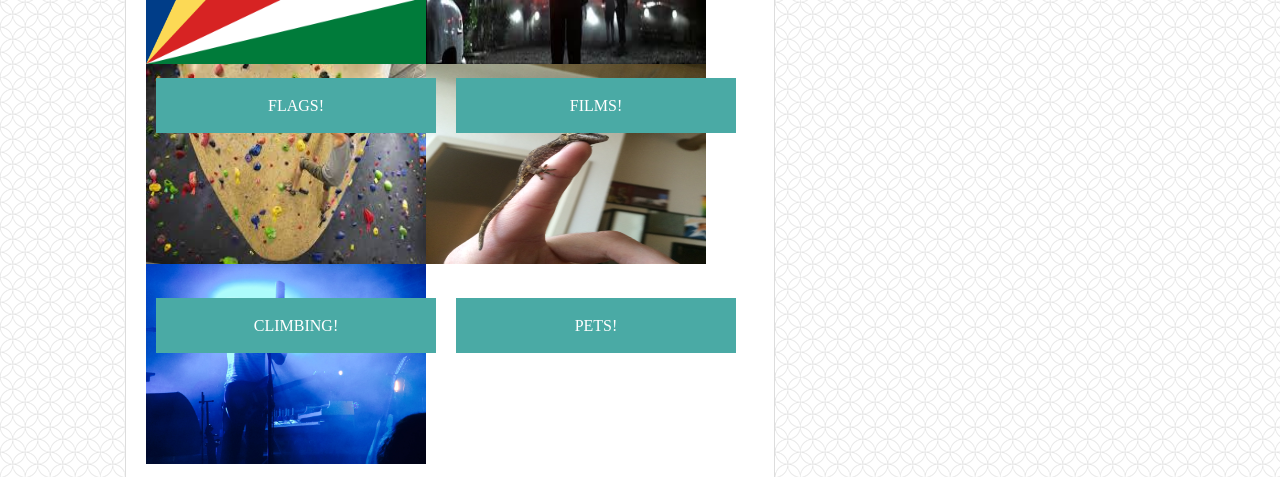
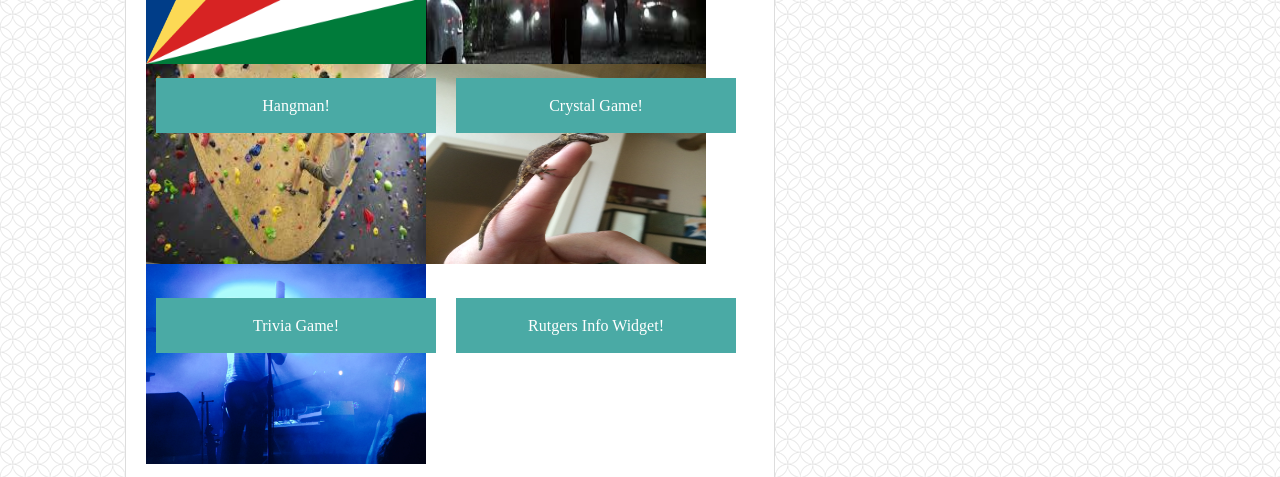
Before and after one commit to RalphWiley/Basic-Portfolio, a plain HTML site: page portfolio.html in a window 1280 px wide. Shown: the part 323-800 px from the top of the page. Drawn offline with Linux system fonts and the light colour scheme; files that its build step writes are made by us from their sources.

Commit message:
third commit

```diff
--- a/portfolio.html
+++ b/portfolio.html
@@ -19,16 +19,16 @@
 
 	<div class="portfolio">
 		<h1 id="portfolio">Portfolio</h1>
-			<img src="assets/images/Seychelles.png" alt="Flags" width="280" height="200">
-				<div class="flags">FLAGS!</div>
-			<img src="assets/images/LA Confidential.jpeg" alt="Films" width="280" height="200">
-				<div class="films">FILMS!</div>
-			<img src="assets/images/Bouldering.jpeg" alt="Bouldering" width="280" height="200">
-				<div class="climbing">CLIMBING!</div>
+			<img src="assets/images/Seychelles.png" alt="Hangman" width="280" height="200">
+				<a href="https://ralphwiley.github.io/hangman-game/."><div class="flags">Hangman!</div></a>
+			<img src="assets/images/LA Confidential.jpeg" alt="CrystalGame" width="280" height="200">
+				<a href="https://ralphwiley.github.io/week-4-game/."><div class="films">Crystal Game!</div></a>
+			<img src="assets/images/Bouldering.jpeg" alt="TriviaGame" width="280" height="200">
+				<div class="climbing">Trivia Game!</div>
 			<img src="assets/images/IMG_1221.JPG" alt="Pets" width="280" height="200">
-				<div class="pets">PETS!</div>
+				<div class="pets">Rutgers Info Widget!</div>
 			<img src="assets/images/IMG_0632.jpg" alt="Music" width="280" height="200">
-				<div class="music">MUSIC!</div>
+				<div class="music">RPG Game!</div>
 	</div>
 
 	<div class="container">
```
